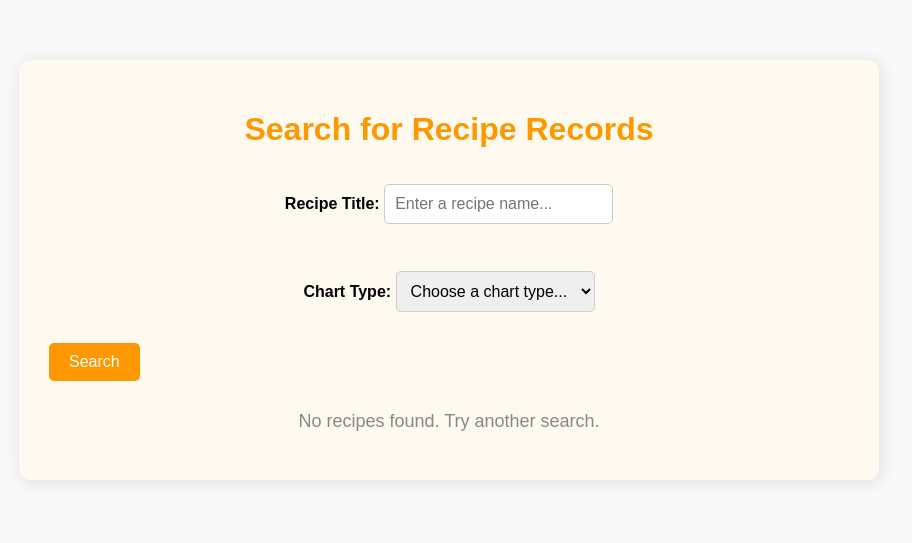
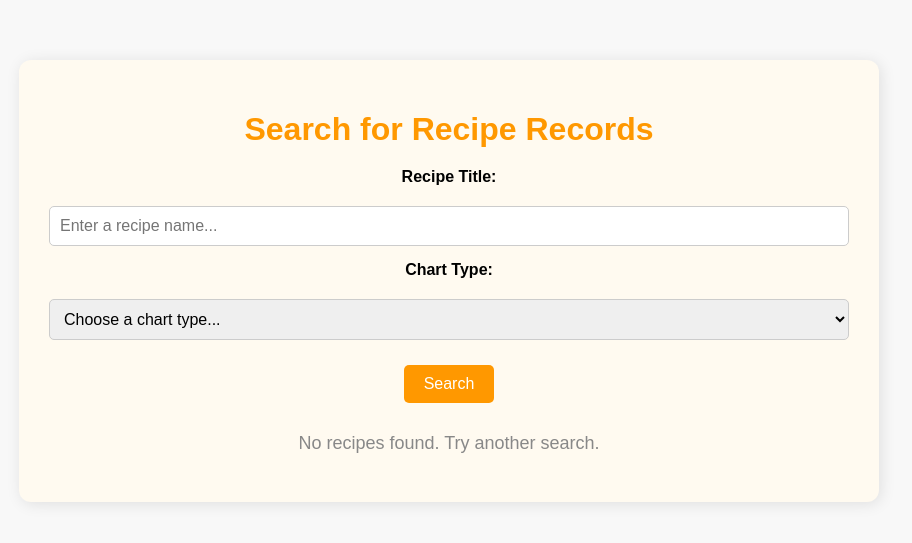
Before and after one commit to AmySikora/recipe-app, a Django app: page /records/ in a window 1280 px wide. Shown: the part 84-627 px from the top of the page, without its empty margins (191-1103 px from the left). Run offline with Django 4.2, Linux system fonts and the light colour scheme; the visitor is signed in with stand-in values (Sample User, id 1).

Commit message:
updated button location

```diff
--- a/src/recipes/templates/recipes/records.html
+++ b/src/recipes/templates/recipes/records.html
@@ -24,11 +24,19 @@
         flex-direction: column;
         gap: 15px;
         margin-bottom: 30px;
+        align-items: center;
+    }
+
+    form > p {
+        width: 100%;
+        max-width: 500px;
     }
 
     label {
         font-weight: bold;
         text-align: left;
+        display: block;
+        margin-bottom: 5px;
     }
 
     input[type="text"], select {
@@ -36,10 +44,11 @@
         border-radius: 5px;
         border: 1px solid #ccc;
         font-size: 16px;
+        width: 100%;
     }
 
     button {
-        width: fit-content;
+        margin-top: 10px;
         padding: 10px 20px;
         background-color: #ff9800;
         color: white;
@@ -92,7 +101,12 @@
 
     <form method="POST">
         {% csrf_token %}
-        {{ form.as_p }}
+        {{ form.recipe_title.label_tag }}
+        {{ form.recipe_title }}
+
+        {{ form.chart_type.label_tag }}
+        {{ form.chart_type }}
+
         <button type="submit">Search</button>
     </form>
 
```
